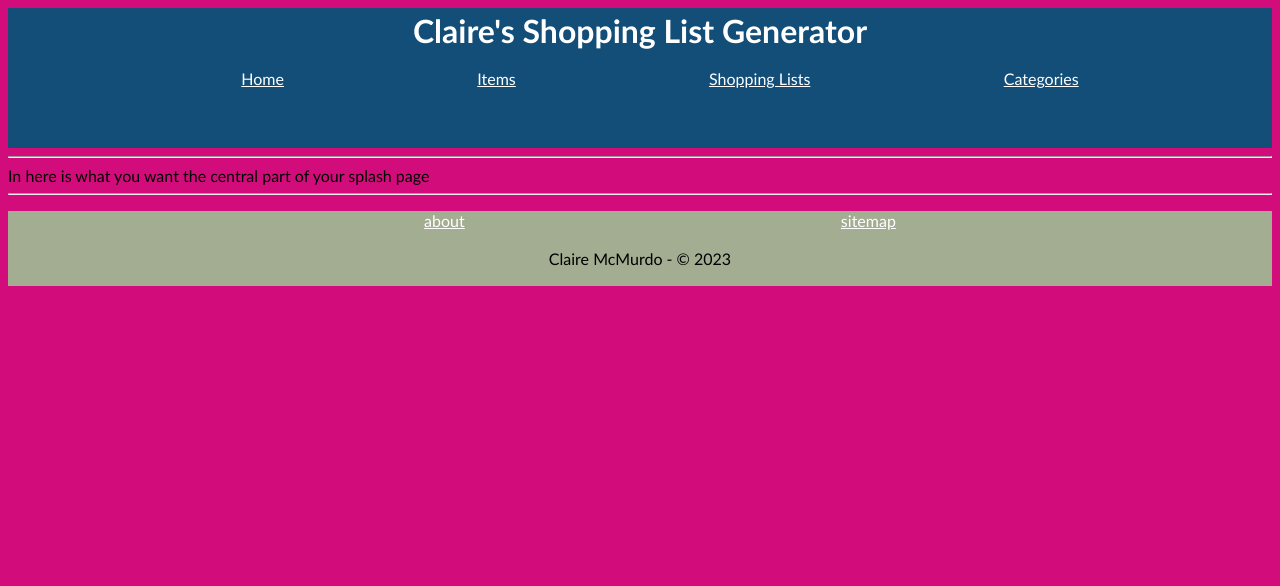
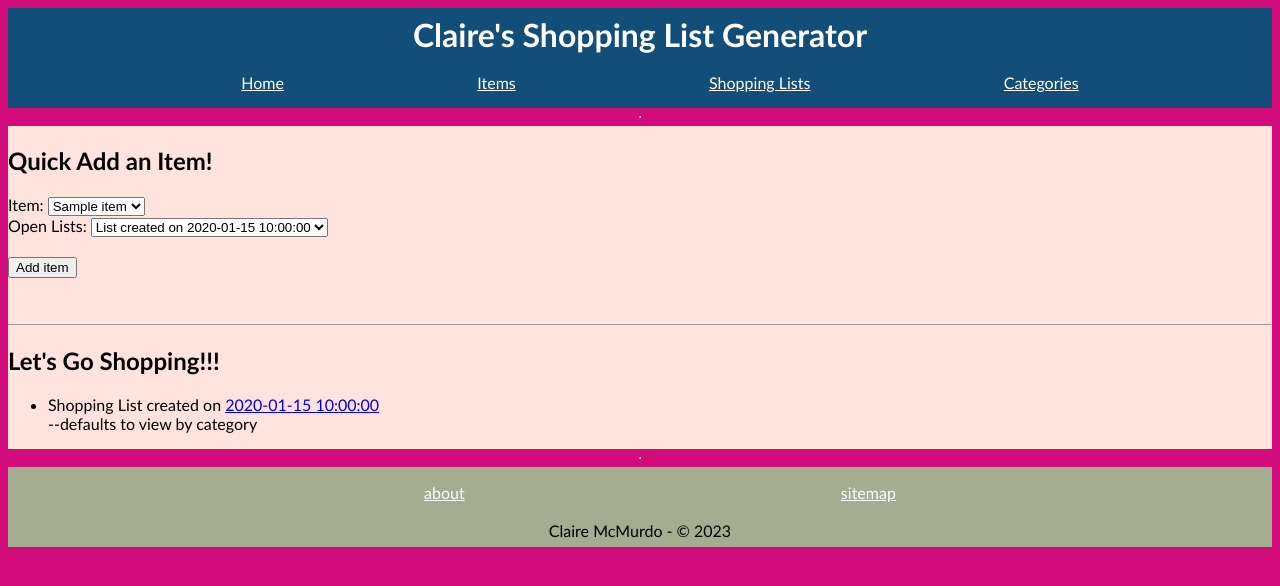
Before and after one commit to McMuds/PythonExamples, a Flask app: page / in a window 1280 px wide. Shown: the top 586 px of the page. Run offline with Flask 2, Linux system fonts and the light colour scheme; a database or web service that is not in the repository returns one stand-in record (values such as "Sample title"); some libraries are stand-ins or nearby versions.

Commit message:
Sorting, view list all added.

```diff
--- a/Project/app.py
+++ b/Project/app.py
@@ -2,17 +2,19 @@ from flask import Flask, render_template
 from controllers.category_controller import category_blueprint
 from controllers.list_controller import shopping_list_blueprint
 from controllers.item_controller import item_blueprint
+from repositories import shopping_list_repository as list_repo, item_repository as item_repo
 
 app = Flask(__name__)
 
-# app.register_blueprint(items_blueprint)
 app.register_blueprint(category_blueprint)
 app.register_blueprint(shopping_list_blueprint)
 app.register_blueprint(item_blueprint)
 
 @app.route('/')
 def home():
-    return render_template('index.html')
+    item_list = item_repo.select_all()
+    open_lists = list_repo.get_open_lists()
+    return render_template('index.html', all_items = item_list, open_lists = open_lists)
 
 @app.route('/about')
 def about():
--- a/Project/controllers/item_controller.py
+++ b/Project/controllers/item_controller.py
@@ -10,3 +10,7 @@ item_blueprint = Blueprint("item",__name__)
 def index():
     items = item_repo.select_all()
     return render_template('/items/index.html', items = items)
+
+@item_blueprint.route("/items/<item>/add/<list>", methods=["post"])
+def add_item(item,list):
+    pass
--- a/Project/repositories/selection_repository.py
+++ b/Project/repositories/selection_repository.py
@@ -1,3 +1,4 @@
+import pdb
 from db.run_sql import run_sql
 from models.selection import Selection
 from repositories import item_repository as item_repo
@@ -11,5 +12,21 @@ def get_list_selection(list_id):
         item = item_repo.select_item(row['item_id'])
         selection = Selection(item, row['selected'])
         selection_list.append(selection)
+    return selection_list
 
+def get_list_selection_ordered(list_id,order):
+    sql_string = "SELECT l_i.* FROM list_items as l_i WHERE l_i.list_id = %s"
+    values=[list_id]
+    results = run_sql(sql_string, values)
+    selection_list = []
+    for row in results:
+        item = item_repo.select_item(row['item_id'])
+        selection = Selection(item, row['selected'])
+        selection_list.append(selection)
+    if order=='1':
+        selection_list.sort(key=lambda x: x.item.category.id)
+    elif order == '2':
+        selection_list.sort(key= lambda x: x.item.name)
+    else:
+        selection_list.sort(key= lambda x: x.selected)
     return selection_list
--- a/Project/repositories/shopping_list_repository.py
+++ b/Project/repositories/shopping_list_repository.py
@@ -4,10 +4,28 @@ from repositories import selection_repository as selection_repo
 
 def select_all():
     list_of_lists = []
-    sql_string = "SELECT * FROM shopping_list"
+    sql_string = "SELECT * FROM shopping_list ORDER BY id DESC"
     results = run_sql(sql_string)
     for row in results:
         selection = selection_repo.get_list_selection(row['id'])
         shopping_list = Shopping_List(row['date_created'], row['date_shopped'], selection, row['id'])
         list_of_lists.append(shopping_list)
     return list_of_lists
+
+def get_open_lists():
+    list_of_lists = []
+    sql_string = "SELECT * FROM shopping_list WHERE date_shopped is Null ORDER BY date_created DESC"
+    results = run_sql(sql_string)
+    for row in results:
+        selection = selection_repo.get_list_selection(row['id'])
+        shopping_list = Shopping_List(row['date_created'], row['date_shopped'], selection, row['id'])
+        list_of_lists.append(shopping_list)
+    return list_of_lists
+
+def select(id,order=1):
+    sql_string = "SELECT * FROM shopping_list WHERE id = %s"
+    values = [id]
+    result = run_sql(sql_string, values)
+    selection = selection_repo.get_list_selection_ordered(result[0]['id'], order)
+    shopping_list = Shopping_List(result[0]['date_created'], result[0]['date_shopped'], selection, id)
+    return shopping_list
--- a/Project/static/style.css
+++ b/Project/static/style.css
@@ -1,13 +1,23 @@
 body {
     font-family:'Trebuchet MS', 'Lucida Sans Unicode', 'Lucida Grande', 'Lucida Sans', Arial, sans-serif;
     background: #d30c7b;
+    display: flex;
+    flex-direction: column;
+    justify-content: space-between;
 }
 
 header {
     background:#124e78;
     color: #fff;
-    height: 140px;
+    height: 25%;
 }
+
+article {
+    background: #ffe3dc;
+    color: #000;
+    height: 60%;
+}
+
 
 header h1{
     display: flex;
@@ -32,7 +42,7 @@ header nav ul a{
 
 footer {
     background: #a2ad91;
-    height: 75px;
+    height: 15%;
 }
 
 footer nav ul{
@@ -53,3 +63,15 @@ footer p{
     margin-block-start: .25rem;
     margin-block-end: .25rem;
 }
+
+.sort-orders {
+    display: flex;
+    flex-direction: row;
+    list-style: none;
+    justify-content: space-evenly;
+    color: #124e78;
+}
+
+.sort-orders a{
+    color: #124e78;
+}
--- a/Project/templates/base.html
+++ b/Project/templates/base.html
@@ -16,7 +16,7 @@
                 <ul>
                     <li><a href="/">Home</a></li>
                     <li><a href="/items">Items</a></li>
-                    <li><a href="/shopping_lists">Shopping Lists</a></li>
+                    <li><a href="/lists">Shopping Lists</a></li>
                     <li><a href="/categories">Categories</a></li>
                 </ul>
             </nav>
--- a/Project/templates/index.html
+++ b/Project/templates/index.html
@@ -1,4 +1,35 @@
-{% extends 'base.html' %}
-{% block  content%}
-In here is what you want the central part of your splash page
+{% extends 'base.html' %}{% block  content%}
+<form action="/items/<item>/add/<list>" method="post" class="container-row">
+    <div class="add-an-item">
+        <h2>Quick Add an Item!</h2>
+        <label for="item">Item: </label>
+        <select id="item" name="item_id">
+            {% for item in all_items %}
+                <option value="{{ item.id }}">{{ item.name }}</option>
+            {% endfor %}
+        </select>
+      </div>
+    <div class="add-an-item">
+        <label for="shopping_list">Open Lists: </label>
+        <select name="list_id" id="shopping_list">
+            {% for list in open_lists %}
+            <option value="{{list.id}}">List created on {{ list.date_created }}</option>
+            {% endfor %}
+        </select>
+        <br />
+        <br />
+    </div>
+    <div class="form-buttons">
+        <input type="submit" value="Add item">
+    </div>
+    <br />
+    <br />
+</form>
+<hr />
+<h2>Let's Go Shopping!!!</h2>
+<ul>
+    {% for list in open_lists  %}
+        <li>Shopping List created on <a href="/lists/{{list.id}}/1">{{ list.date_created }}</a></li> --defaults to view by category
+    {% endfor %}
+</ul>
 {% endblock  %}
```
Also changed, not shown: Project/controllers/list_controller.py (+11 -1 lines), Project/templates/lists/index.html (+2 -9 lines), Project/templates/lists/show.html (added, +26 -0 lines).
